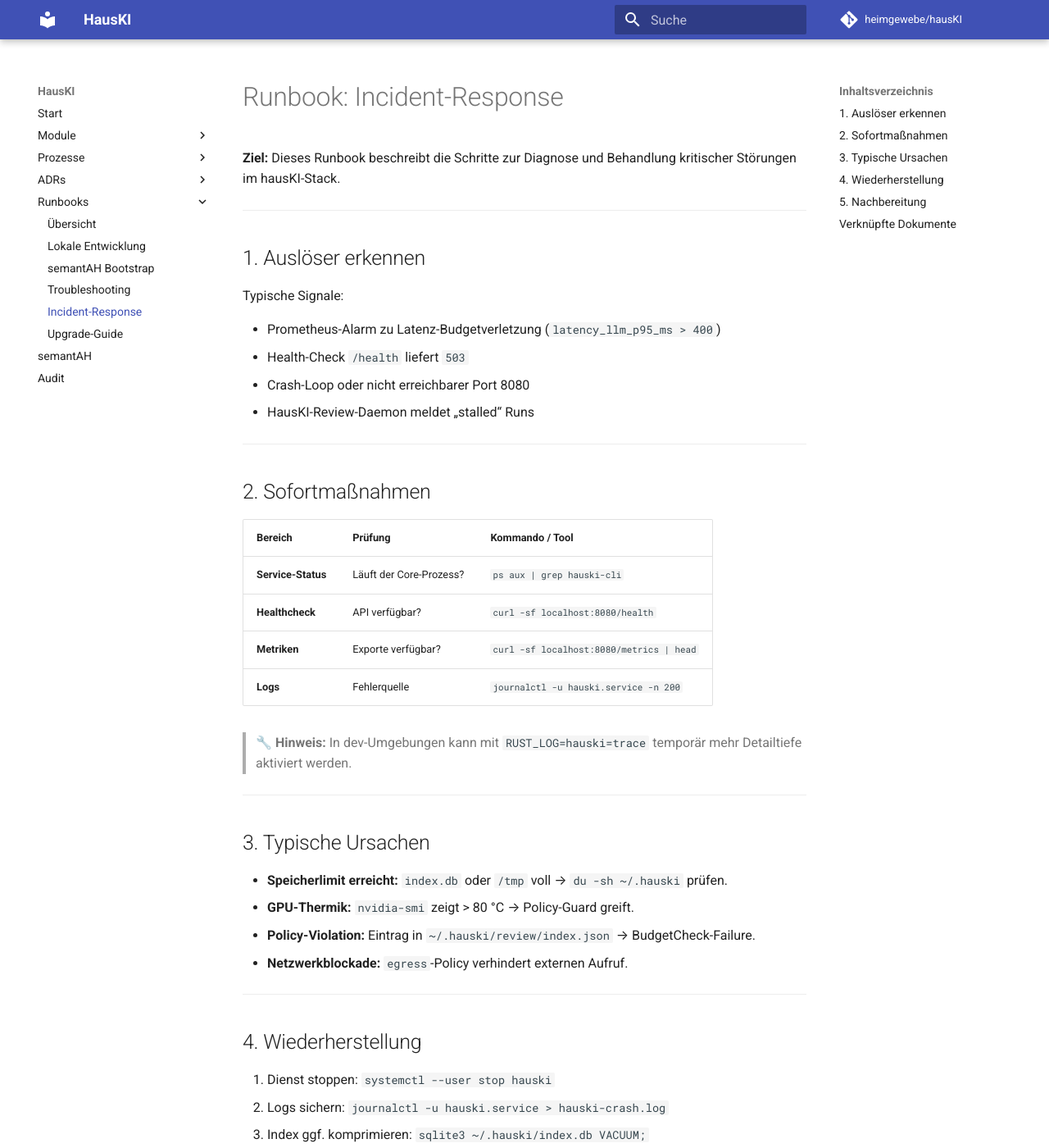
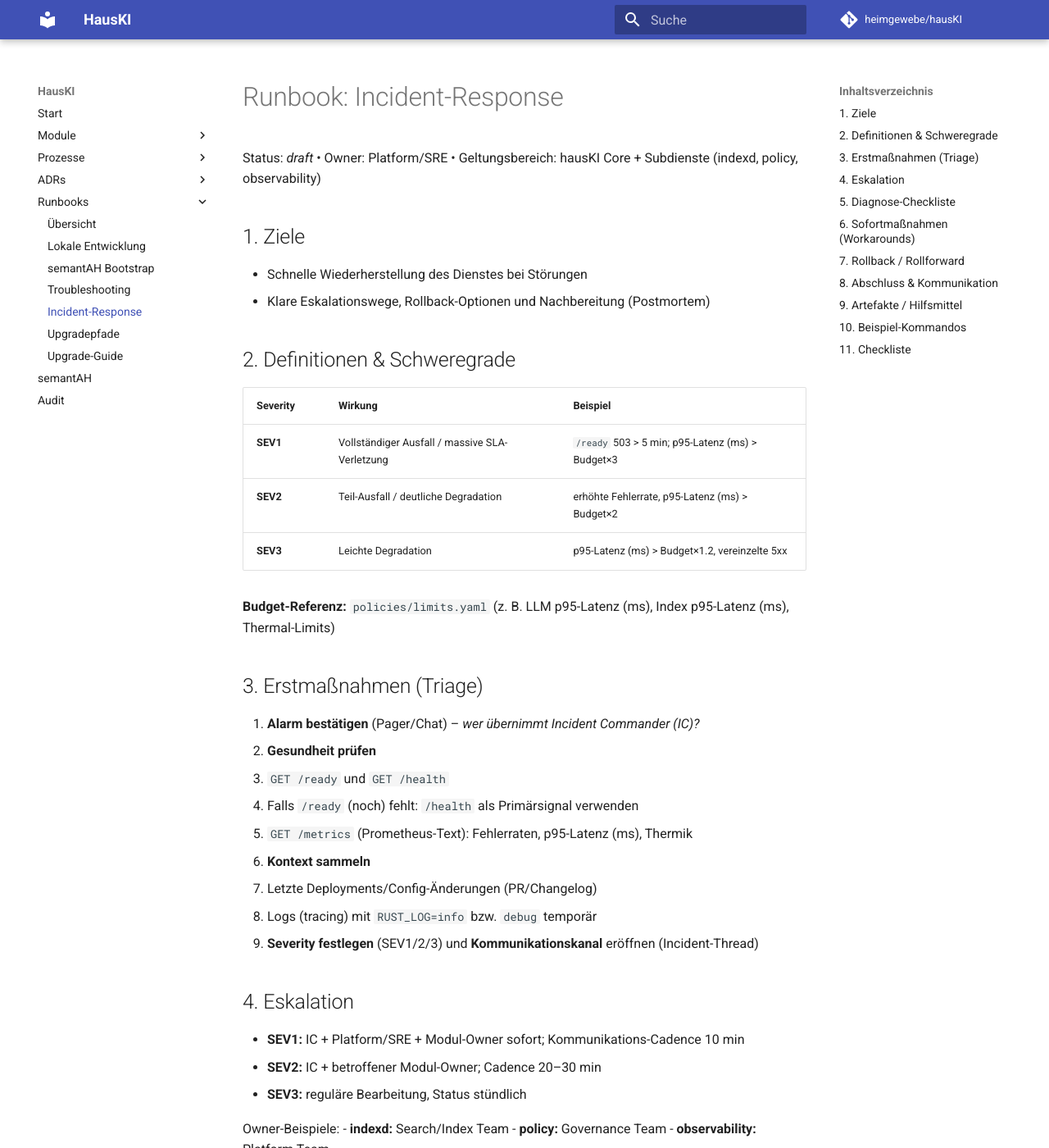
Before and after one commit to heimgewebe/hausKI, an MkDocs documentation site: the page built from docs/runbooks/incident-response.md, in a window 1280 px wide and 1400 px high. Shown: the whole window at 82% size. Built offline with MkDocs 1.6.1 and Material for MkDocs 9.7.7, drawn with Linux system fonts in a browser that asks for light colours; comment, search, counter and statistics services are not loaded; some of the changed text lies outside the part shown.

Commit message:
Clarify p95 latency terminology

````diff
--- a/docs/runbooks/incident-response.md
+++ b/docs/runbooks/incident-response.md
@@ -1,66 +1,95 @@
 # Runbook: Incident-Response
 
-**Ziel:** Dieses Runbook beschreibt die Schritte zur Diagnose und Behandlung kritischer Störungen im hausKI-Stack.
+Status: _draft_ • Owner: Platform/SRE • Geltungsbereich: hausKI Core + Subdienste (indexd, policy, observability)
 
----
+## 1. Ziele
+- Schnelle Wiederherstellung des Dienstes bei Störungen
+- Klare Eskalationswege, Rollback-Optionen und Nachbereitung (Postmortem)
 
-## 1. Auslöser erkennen
+## 2. Definitionen & Schweregrade
+| Severity | Wirkung | Beispiel |
+|---|---|---|
+| **SEV1** | Vollständiger Ausfall / massive SLA-Verletzung | `/ready` 503 > 5 min; p95-Latenz (ms) > Budget×3 |
+| **SEV2** | Teil-Ausfall / deutliche Degradation | erhöhte Fehlerrate, p95-Latenz (ms) > Budget×2 |
+| **SEV3** | Leichte Degradation | p95-Latenz (ms) > Budget×1.2, vereinzelte 5xx |
 
-Typische Signale:
+**Budget-Referenz:** `policies/limits.yaml` (z. B. LLM p95-Latenz (ms), Index p95-Latenz (ms), Thermal-Limits)
 
-- Prometheus-Alarm zu Latenz-Budgetverletzung (`latency_llm_p95_ms > 400`)
-- Health-Check `/health` liefert `503`
-- Crash-Loop oder nicht erreichbarer Port 8080
-- HausKI-Review-Daemon meldet „stalled“ Runs
+## 3. Erstmaßnahmen (Triage)
+1. **Alarm bestätigen** (Pager/Chat) – *wer übernimmt Incident Commander (IC)?*
+2. **Gesundheit prüfen**
+   - `GET /ready` und `GET /health`
+   - Falls `/ready` (noch) fehlt: `/health` als Primärsignal verwenden
+   - `GET /metrics` (Prometheus-Text): Fehlerraten, p95-Latenz (ms), Thermik
+3. **Kontext sammeln**
+   - Letzte Deployments/Config-Änderungen (PR/Changelog)
+   - Logs (tracing) mit `RUST_LOG=info` bzw. `debug` temporär
+4. **Severity festlegen** (SEV1/2/3) und **Kommunikationskanal** eröffnen (Incident-Thread)
 
----
+## 4. Eskalation
+- **SEV1:** IC + Platform/SRE + Modul-Owner sofort; Kommunikations-Cadence 10 min
+- **SEV2:** IC + betroffener Modul-Owner; Cadence 20–30 min
+- **SEV3:** reguläre Bearbeitung, Status stündlich
 
-## 2. Sofortmaßnahmen
+Owner-Beispiele:
+- **indexd:** Search/Index Team
+- **policy:** Governance Team
+- **observability:** Platform Team
 
-| Bereich | Prüfung | Kommando / Tool |
-|----------|----------|-----------------|
-| **Service-Status** | Läuft der Core-Prozess? | `ps aux | grep hauski-cli` |
-| **Healthcheck** | API verfügbar? | `curl -sf localhost:8080/health` |
-| **Metriken** | Exporte verfügbar? | `curl -sf localhost:8080/metrics | head` |
-| **Logs** | Fehlerquelle | `journalctl -u hauski.service -n 200` |
+## 5. Diagnose-Checkliste
+- **Ressourcen/Thermik**
+  - `gpu_temperature_c`, `dgpu_power_watt` im `/metrics`
+  - Node-Auslastung (CPU/RAM/IO) via Plattform-Tools
+- **Fehlerraten & Latenzen**
+  - HTTP-Fehlerhistogramme (z. B. `http_request_duration_seconds_bucket`)
+  - Index-spezifische Histogramme (Search/Upsert)
+- **Konfiguration**
+  - Letzte Änderungen in `policies/limits.yaml`, `routing.yaml`, `models.yaml`
+  - ENV Overrides (z. B. `HAUSKI_SAFE_MODE`)
+- **Abhängigkeiten**
+  - Downstream/Upstream Reachability (Routing-Policy, DNS, Timeout)
 
-> 🔧 **Hinweis:** In dev-Umgebungen kann mit `RUST_LOG=hauski=trace` temporär mehr Detailtiefe aktiviert werden.
+## 6. Sofortmaßnahmen (Workarounds)
+- **Traffic drosseln/abschalten**: temporäre Rate Limits oder Deny in `routing.yaml`
+- **Safe Mode** aktivieren: `HAUSKI_SAFE_MODE=true` (nur wenn definiert & sinnvoll)
+- **Limits anheben**: Latenzbudget temporär erhöhen (nur wenn notwendig, dokumentieren!)
+- **Feature-Flags** deaktivieren, die akute Last/Fehler pushen
 
----
+## 7. Rollback / Rollforward
+1. **Rollback**
+   - Letztes bekannt gutes Release/Commit ausrollen
+   - Bestätigen: `/ready`, `/health`, p95-Latenz (ms) innerhalb Budget
+2. **Rollforward**
+   - Fix-Branch bauen/deployen
+   - Canary/Smoke: `/health`, `/metrics` prüfen
 
-## 3. Typische Ursachen
+**Wichtig:** Jede Änderung im Incident-Channel notieren (Wer/Was/Wann/Warum)
 
-- **Speicherlimit erreicht:** `index.db` oder `/tmp` voll → `du -sh ~/.hauski` prüfen.
-- **GPU-Thermik:** `nvidia-smi` zeigt > 80 °C → Policy-Guard greift.
-- **Policy-Violation:** Eintrag in `~/.hauski/review/index.json` → BudgetCheck-Failure.
-- **Netzwerkblockade:** `egress`-Policy verhindert externen Aufruf.
+## 8. Abschluss & Kommunikation
+- **Incident schließen**, wenn Metriken stabil (mind. 30 min im grünen Bereich)
+- **Postmortem** (spätestens 48 h):
+  - Timeline, Root Cause, Impact, Maßnahmen (kurz/mittel/lang)
+  - Ticket-Links, PRs, Follow-ups
 
----
+## 9. Artefakte / Hilfsmittel
+- `/metrics` Prometheus-Format
+- Logs/Tracing (rotierend via `tracing-appender`)
+- Policies unter `policies/*`
+- Runbooks: [Troubleshooting](../runbooks/troubleshooting.md), [Upgradepfade](./upgrade.md)
 
-## 4. Wiederherstellung
+## 10. Beispiel-Kommandos
+```bash
+# Health & Ready
+curl -sf http://127.0.0.1:8080/health
+curl -sf http://127.0.0.1:8080/ready
 
-1. Dienst stoppen: `systemctl --user stop hauski`
-2. Logs sichern: `journalctl -u hauski.service > hauski-crash.log`
-3. Index ggf. komprimieren: `sqlite3 ~/.hauski/index.db VACUUM;`
-4. Dienst starten: `systemctl --user start hauski`
+# Metriken kurz prüfen
+curl -s http://127.0.0.1:8080/metrics | head -n 50
+```
 
----
-
-## 5. Nachbereitung
-
-- Review-Report erzeugen (`hauski review`)
-- Incident im `leitstand` protokollieren
-- ggf. ADR-Ergänzung oder Limit-Anpassung dokumentieren
-
----
-
-**Letzte Aktualisierung:** 2025-10-23
-
----
-
-## Verknüpfte Dokumente
-
-- [Modul: Observability](../modules/observability.md) — beschreibt Metriken, Budgets und Health-Endpunkte
-- [Audit-Bericht](../audit-hauski.md) — Überblick über CI-/Governance-Audits und Folgeempfehlungen
-
-Diese Seite ist Teil des operativen Doku-Kreislaufs von **hausKI** (Runbooks ↔ Module ↔ Audit).
+## 11. Checkliste
+- [ ] Incident Commander bestimmt und Kommunikationskanal geöffnet
+- [ ] Severity festgelegt und Eskalation informiert
+- [ ] `/health` (ggf. `/ready`) und zentrale Metriken geprüft
+- [ ] Workaround/Rollback dokumentiert und wirksam
+- [ ] Postmortem-Termin angesetzt, Follow-ups erfasst
--- a/mkdocs.yml
+++ b/mkdocs.yml
@@ -36,6 +36,7 @@ nav:
       - semantAH Bootstrap: runbooks/semantah_local.md
       - Troubleshooting: runbooks/troubleshooting.md
       - Incident-Response: runbooks/incident-response.md
+      - Upgradepfade: runbooks/upgrade.md
       - Upgrade-Guide: runbooks/upgrade-guide.md
   - semantAH: semantah.md
   - Audit: audit-hauski.md
````
Also changed, not shown: docs/runbooks/upgrade-guide.md (+3 -0 lines), docs/runbooks/upgrade.md (added, +95 -0 lines).
